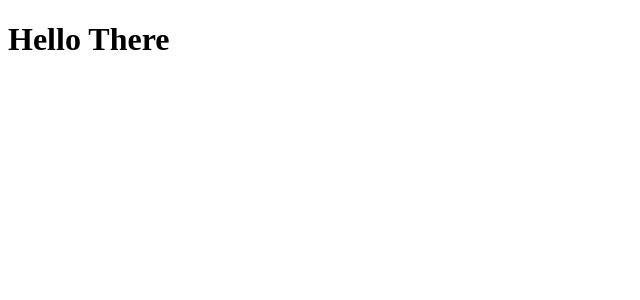
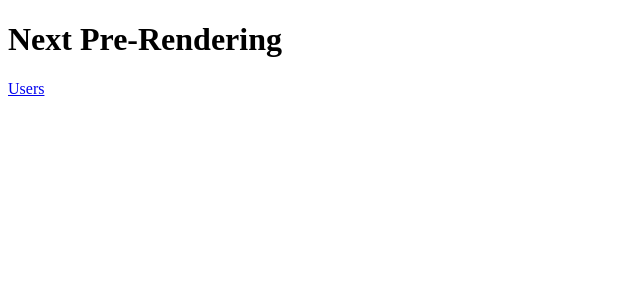
Before and after one commit to therealcheng/Next-Learning, a Next.js app in the folder learning-static-generation/: page / in a window 1280 px wide. Shown: the top 300 px of the page, without its empty margins (0-640 px from the left). Built offline with nearby package versions, Linux system fonts and the light colour scheme.

Commit message:
Creating Link to Users page from Index

```diff
--- a/learning-static-generation/pages/index.js
+++ /dev/null
@@ -1,3 +0,0 @@
-export default function Home() {
-  return <h1>Hello There</h1>;
-}
--- /dev/null
+++ b/learning-static-generation/pages/index.jsx
@@ -0,0 +1,9 @@
+import Link from 'next/link';
+export default function Home() {
+  return (
+    <>
+      <h1>Next Pre-Rendering</h1>
+      <Link href='/users'>Users</Link>
+    </>
+  );
+}
```
